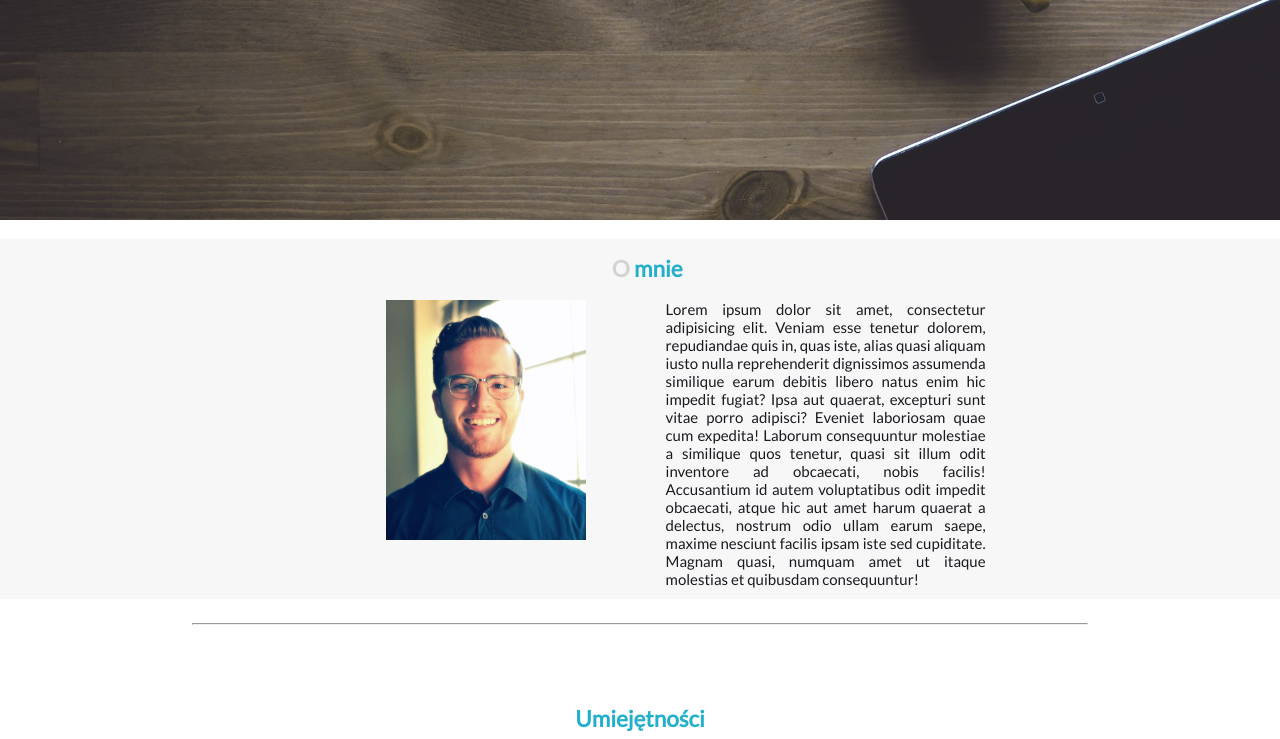
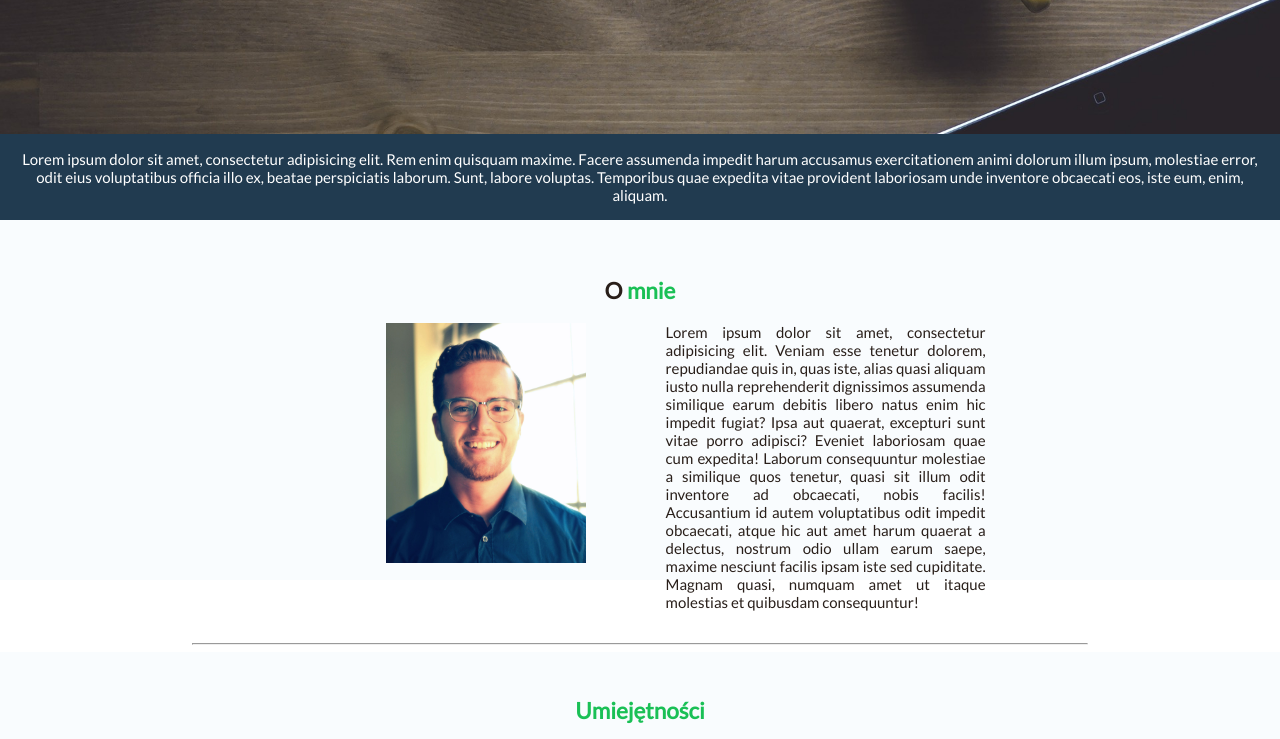
Before and after one commit to urszulagiewon/moje_portfolio, a plain HTML site: page index.html in a window 1280 px wide. Shown: the part 580-1319 px from the top of the page. Drawn offline with Linux system fonts and the light colour scheme.

Commit message:
Dodanie stopki

```diff
--- a/css/style.css
+++ b/css/style.css
@@ -4,7 +4,7 @@
 body {
     font-family:lato,sans-serif;
     font-size:15px;
-    color:#2C527F;
+    color:#291f1a;
     font-weight:300;
     background-color:white;
     margin:0;
@@ -12,7 +12,7 @@ body {
 }
 
 span {
-    color:#24AFCB;
+    color:#1ac056;
     font-weight:600;
 }
 
@@ -29,6 +29,9 @@ a {
     color:white;
 }
 
+section {
+    background-color:#f9fcfe;
+}
 /* Nawigacja */
 
 nav#main-nav {
@@ -103,18 +106,13 @@ header#main-header >div.main-header-content > h2 {
 
 
 section#about {
-    background-color:#F7F7F7;
     height:45vh;
-    color:#1B191F;
-    padding-left:3vw;
-    padding-right:3vh;
+    padding:3vw;
     position:relative;
 }
 
 section#about> h2 {
     text-align:center;
-    color:lightgray;
-    padding-top:2vh;
 
 }
 
@@ -143,7 +141,8 @@ section#umiej {
     display:block;
     position:relative;
     text-align:center;
-    margin-top:10vh;
+    padding:2vw;
+
 }
 
 section#umiej > p {
@@ -165,15 +164,16 @@ section#umiej > figure > figcaption {
 /* Portfolio  - ogólne */
 
 section#portfolio {
-    background-color:#F7F7F7;
     height:55vh;
     padding-top:2vh;
+    padding-bottom:2vh;
     text-align:center;
     margin:0;
-    position:absolute;
     padding-left:0.2vw;
     padding-right:0.2vw;
     width:100%;
+    display:block;
+    position:absolute;
 
 }
 
@@ -193,16 +193,16 @@ section#portfolio {
 }
 
 .kontener {
-    position: relative;
+
     height:100%;
     width:100%;
     display:inline-block;
-    background-color:#2E3269;
+    background-color:#1ac056;
     opacity:0;
     transition: opacity 0.7s linear;
 }
 .kontener:hover {
-    position:relative;
+
     opacity:0.85;
 
 }
@@ -260,3 +260,16 @@ section#portfolio {
     background-position:center;
 
 }
+
+.footer {
+    margin-top:5vh;
+    padding:2vh;
+    display:block;
+    position:fixed;
+    background-color:#213b50;
+    text-align:center;
+    width:100%;
+    bottom:0;
+    height:auto;
+    color:white;
+}
--- a/index.html
+++ b/index.html
@@ -1,5 +1,5 @@
 <!DOCTYPE html>
-<html lang="en">
+<html lang="pl">
 
 <head>
     <meta charset="UTF-8">
@@ -117,6 +117,17 @@
             </div>
         </div>
     </section>
+    <br/>
+    <!-- portfolio koinec -->
+
+    <!-- Stopka -->
+
+    <footer class="footer">
+    Lorem ipsum dolor sit amet, consectetur adipisicing elit. Rem enim quisquam maxime. Facere assumenda impedit harum accusamus exercitationem animi dolorum illum ipsum, molestiae error, odit eius voluptatibus officia illo ex, beatae perspiciatis laborum. Sunt, labore voluptas. Temporibus quae expedita vitae provident laboriosam unde inventore obcaecati eos, iste eum, enim, aliquam.
+    </footer>
+
+    <!-- stopka koniec -->
+
 </body>
 
 </html>
```
Lines whose indentation alone changed are shown as unchanged.
